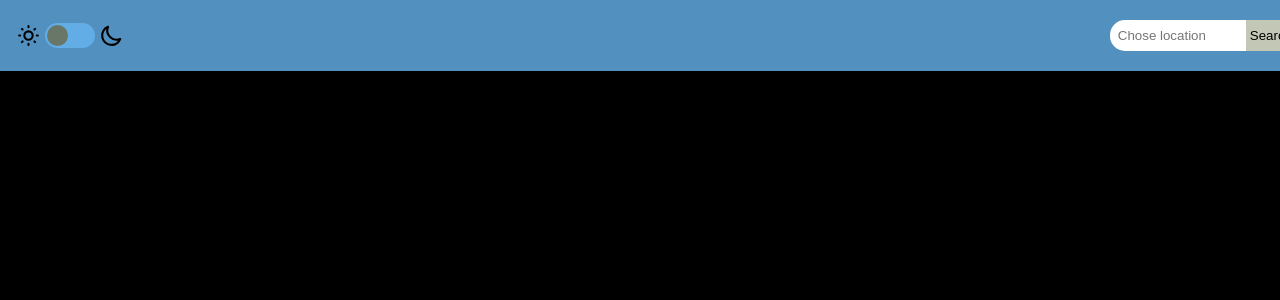
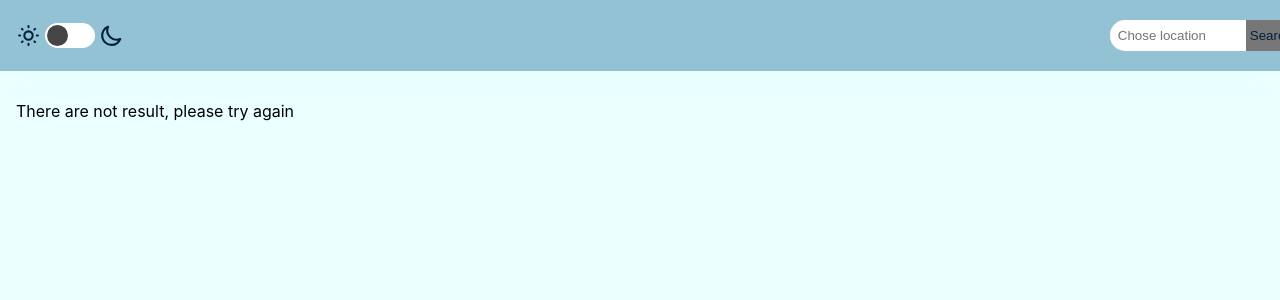
Before and after one commit to Dima1409/weather-app, a React (Create React App) app: page / in a window 1280 px wide. Shown: the top 300 px of the page. Built offline with nearby package versions, Linux system fonts and the light colour scheme.

Commit message:
edit AdditionalData, some styles

```diff
--- a/src/App/App.tsx
+++ b/src/App/App.tsx
@@ -74,12 +74,14 @@ function App(): JSX.Element {
               style={{ display: "block", margin: "0 auto" }}
             />
           ) : (
-            result && (
+            result ?
               <>
                 <Location results={result} />
                 <AdditionalData></AdditionalData>
+              </> :
+              <>
+              There are not result, please try again
               </>
-            )
           )}
         </Container>
       </ThemeContext.Provider>
--- a/src/components/AdditionalData/AdditionalData.styled.ts
+++ b/src/components/AdditionalData/AdditionalData.styled.ts
@@ -1,4 +1,5 @@
 import styled from "styled-components";
+import Slider from "react-slick"
 
 const LoadInfo = styled.div`
   display: flex;
@@ -6,22 +7,30 @@ const LoadInfo = styled.div`
   align-items: center;
   flex-direction: row;
   font-size: 12px;
-  border: 1px solid white;
-  margin: 5px;
-  border-top: none;
-  border-bottom: none;
+  border-radius: 10px;
   background-color: ${(props)=>props.theme.background};
-  min-height: 120px;
+  min-height: 140px;
 `;
-
+const SliderWrapper = styled(Slider)`
+overflow: hidden;
+margin: 0 1px;
+& > div > div {
+display: flex;
+justify-content: space-between;
+& > div {
+  margin: 0 2px;
+}
+}
+`
 const LoadDate = styled.p`
-color: white;
+color: ${(props) => props.theme.text};
 margin: 0;
+padding: 2px;
 text-align: center;
 `
 
 const LoadTemp = styled(LoadDate)`
-font-size: 24px;
+font-size: 20px;
 `
 
 const Image = styled.img`
@@ -29,4 +38,4 @@ const Image = styled.img`
   margin: 0 auto;
 `;
 
-export { LoadInfo, LoadDate,LoadTemp, Image };
+export { LoadInfo, SliderWrapper, LoadDate,LoadTemp, Image };
--- a/src/components/ButtonThemeToggle/ButtonThemeToggle.styled.ts
+++ b/src/components/ButtonThemeToggle/ButtonThemeToggle.styled.ts
@@ -2,10 +2,10 @@ import styled from 'styled-components';
 import { HiOutlineSun, HiOutlineMoon } from "react-icons/hi";
 
 const SvgMoon = styled(HiOutlineMoon)`
-color: ${(props) => props.theme.accent};
+color: ${(props) => props.theme.text};
 `
 const SvgSun = styled(HiOutlineSun)`
-color: ${(props) => props.theme.accent};
+color: ${(props) => props.theme.text};
 `
 
 const Toggle = styled.label`
@@ -18,16 +18,16 @@ const Toggle = styled.label`
     display: none;
     &:checked + span::before {
       transform: translateX(25px);
-      background-color: ${(props) => props.theme.dark};
+      background-color: ${(props) => props.theme.enabled};
     }
     &:checked + span {
-      background-color: ${(props) => props.theme.light};
+      background-color: ${(props) => props.theme.text};
     }
   }
   & > span {
   position: absolute;
   cursor: pointer;
-  background-color: ${(props) => props.theme.background};
+  background-color: ${(props) => props.theme.accent};
   border-radius: 25px;
   top: 0;
   right: 0;
--- a/src/components/Location/Location.styled.ts
+++ b/src/components/Location/Location.styled.ts
@@ -9,7 +9,7 @@ const LocationWrapper = styled.div`
   border: 1px solid transparent;
   border-radius: 20px;
   background-color: ${(props) => props.theme.background};
-  box-shadow: 0 2px 8px ${(props) => props.theme.dark};
+  box-shadow: 0 0 4px ${(props) => props.theme.text};
 `;
 const CityWrapper = styled.div`
   display: flex;
@@ -25,7 +25,7 @@ const Image = styled.img`
 const DescriptionWrapper = styled.div`
   display: flex;
   justify-content: space-around;
-  margin: 5px 0;
+  margin: 8px 0;
   flex-wrap: wrap;
 `;
 const Description = styled.div`
@@ -40,15 +40,18 @@ const Description = styled.div`
   width: 80px;
   opacity: 0.9;
   background-color: ${(props) => props.theme.background};
-  box-shadow: 0 2px 8px ${(props) => props.theme.dark};
+  box-shadow: 0 0 4px ${(props) => props.theme.text};
   font-size: ${theme.fontSizes.small}px;
   font-weight: ${theme.fontWeights.medium};
   color: white;
 `;
+const TextInfo = styled.span`
+  color: ${(props) => props.theme.text};
+`;
 const CityMain = styled.p`
   font-size: ${theme.fontSizes.large}px;
   font-weight: ${theme.fontWeights.bold};
-  color: white;
+  color: ${(props) => props.theme.text};
   margin: 0;
 `;
 
@@ -59,4 +62,5 @@ export {
   Description,
   CityMain,
   DescriptionWrapper,
+  TextInfo
 };
--- a/src/components/Location/Location.tsx
+++ b/src/components/Location/Location.tsx
@@ -6,6 +6,7 @@ import {
   Description,
   CityMain,
   DescriptionWrapper,
+  TextInfo,
 } from "./Location.styled";
 import { GiSunrise, GiSunset } from "react-icons/gi";
 
@@ -30,9 +31,9 @@ const Location: React.FC<LocationProps> = ({ results }) => {
                 {name}({sys.country})
               </CityMain>
               <CityMain>{main.temp.toFixed(1)} °C</CityMain>
-              <span style={{ color: "white" }}>
+              <TextInfo>
                 (FEELS LIKE {main.feels_like.toFixed(1)} °C)
-              </span>
+              </TextInfo>
               <CityMain>
                 {weather[0].description.charAt(0).toUpperCase() +
                   weather[0].description.slice(1)}
@@ -41,13 +42,16 @@ const Location: React.FC<LocationProps> = ({ results }) => {
           </LocationWrapper>
           <DescriptionWrapper>
             <Description>
-              <span>PRESSURE</span> {main.pressure} hPa
+              <TextInfo>PRESSURE</TextInfo>
+              <TextInfo>{main.pressure} hPa</TextInfo>
             </Description>
             <Description>
-              <span>HUMIDITY</span> {main.humidity} %
+              <TextInfo>HUMIDITY</TextInfo>
+              <TextInfo>{main.humidity} %</TextInfo>
             </Description>
             <Description>
-              <span>WIND</span> {wind.speed} m/s
+              <TextInfo>WIND</TextInfo>
+              <TextInfo>{wind.speed} m/s</TextInfo>
             </Description>
           </DescriptionWrapper>
           <DescriptionWrapper>
@@ -60,7 +64,7 @@ const Location: React.FC<LocationProps> = ({ results }) => {
                 padding: "0 20px 5px",
               }}
             >
-              <span
+              <TextInfo
                 style={{
                   display: "flex",
                   justifyContent: "space-between",
@@ -69,11 +73,11 @@ const Location: React.FC<LocationProps> = ({ results }) => {
                 }}
               >
                 <GiSunrise size={"40px"} />
-                <span>
+                <TextInfo>
                   {new Date(sys.sunrise * 1000).toLocaleString().slice(12, 24)}
-                </span>
-              </span>{" "}
-              <span
+                </TextInfo>
+              </TextInfo>{" "}
+              <TextInfo
                 style={{
                   display: "flex",
                   justifyContent: "space-between",
@@ -82,10 +86,10 @@ const Location: React.FC<LocationProps> = ({ results }) => {
                 }}
               >
                 <GiSunset size={"40px"} />
-                <span>
+                <TextInfo>
                   {new Date(sys.sunset * 1000).toLocaleString().slice(12, 24)}
-                </span>
-              </span>{" "}
+                </TextInfo>
+              </TextInfo>{" "}
             </Description>
           </DescriptionWrapper>
         </>
--- a/src/components/SearchForm/SearchForm.styled.ts
+++ b/src/components/SearchForm/SearchForm.styled.ts
@@ -1,5 +1,4 @@
 import styled from "styled-components";
-// import theme from "utils/theme";
 
 const Form = styled.form`
   border-radius: 6px;
@@ -17,7 +16,7 @@ const InputForm = styled.input`
 const BtnSubmit = styled.button`
   margin: 0;
   padding: 8px 4px;
-  color: ${(props) => props.theme.accent};
+  color: ${(props) => props.theme.text};
   border: 0;
   border-top-right-radius: 15px;
   border-bottom-right-radius: 15px;
--- a/src/utils/theme.ts
+++ b/src/utils/theme.ts
@@ -33,32 +33,32 @@ const theme = {
 
 export interface TTheme {
   name: string;
+  text: string;
   accent: string;
   background: string;
   disabled: string;
   dark: string;
-  light: string;
   enabled: string;
 };
 
 const themes: Record<"light" | "dark", TTheme> = {
   light: {
     name: "light",
-    accent: "black",
-    background: "rgba(103, 180, 240, .8)",
-    disabled: "rgb(195 199 181)",
-    dark: "black",
-    light: "blue",
-    enabled: "rgb(105 119 104)",
+    accent: "white",
+    text: 'rgb(2 33 65)',
+    background: "rgba(126, 179, 202, 0.8)",
+    disabled: "rgb(119, 119, 119)",
+    dark: "rgb(234 255 255)",
+    enabled: "rgb(69, 69, 69)",
   },
   dark: {
     name: "dark",
     accent: "orange",
+    text: 'rgb(201 243 192)',
     background: "rgba(0, 0, 0, .8)",
-    disabled: "rgb(195 199 181)",
-    dark: "white",
-    light: "darkblue",
-    enabled: "rgb(105 119 104)",
+    disabled: "rgb(119, 119, 119)",
+    dark: "rgb(32 32 32)",
+    enabled: "rgb(69, 69, 69)",
   },
 };
 
```
Also changed, not shown: src/components/AdditionalData/AdditionalData.tsx (+12 -10 lines), src/components/NextDaysData/NextDaysData.tsx (added, +11 -0 lines).
